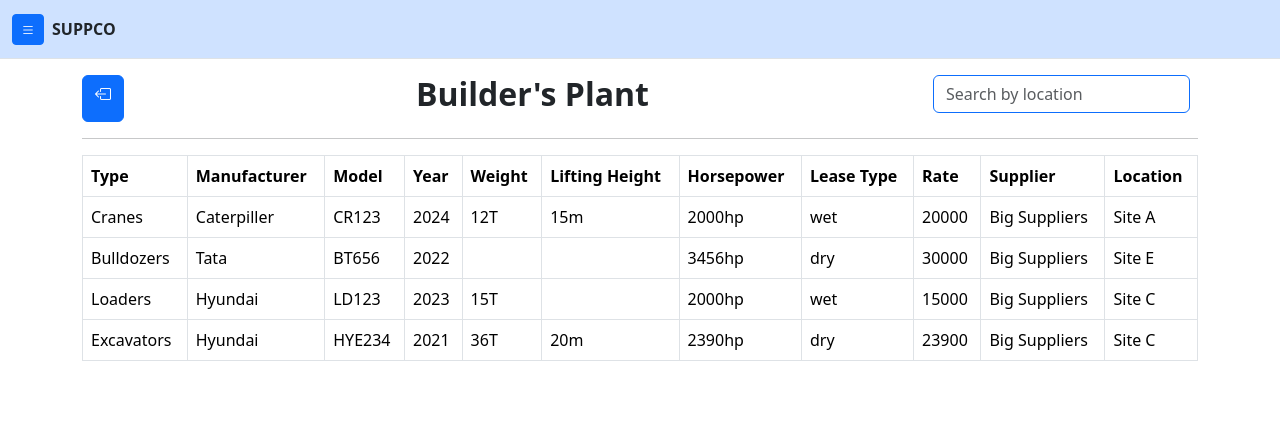
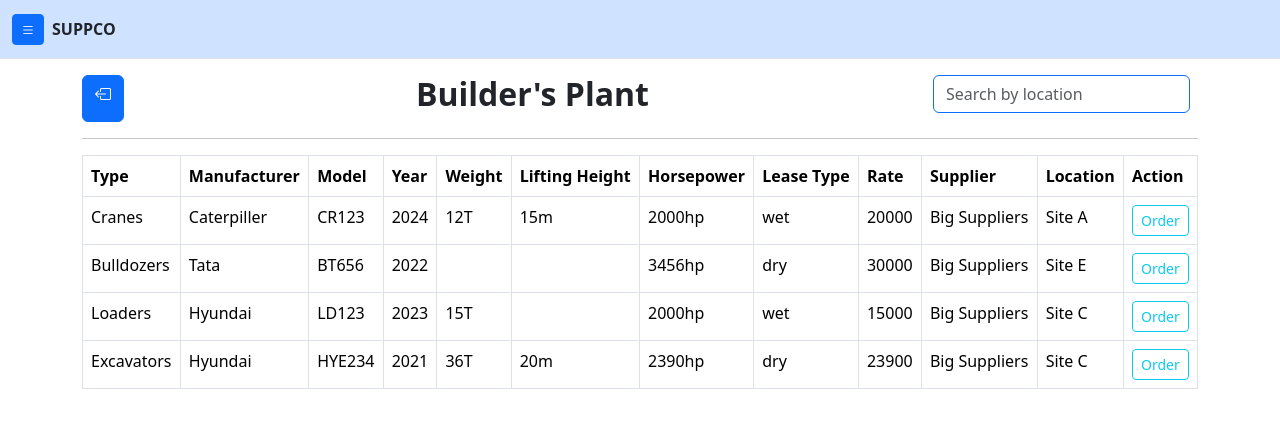
Before and after one commit to dalienst/suppco-contractor, a React (Create React App) app: page /builders-plant in a window 1280 px wide. Shown: the top 428 px of the page. Built offline with nearby package versions, Linux system fonts and the light colour scheme.

Commit message:
start arranged price ordering

```diff
--- a/src/constants/Routes.jsx
+++ b/src/constants/Routes.jsx
@@ -27,6 +27,9 @@ const PlumbingElectricity = React.lazy(() =>
 );
 const ShellEquipment = React.lazy(() => import("../pages/ShellEquipment"));
 const OrderAggregate = React.lazy(() => import("../pages/OrderAggregate"));
+const BuildersPlantOrder = React.lazy(() =>
+  import("../pages/BuildersPlantOrder")
+);
 
 function BaseRouter() {
   return (
@@ -87,6 +90,10 @@ function BaseRouter() {
             path="/order-form/:shellItemId/aggregate"
             element={<AggregateOrderForm />}
           />
+          <Route
+            path="/builders-plant/:plantId/order"
+            element={<BuildersPlantOrder />}
+          />
         </Routes>
       </Suspense>
     </Router>
--- a/src/data/inventory/buidersPlant.jsx
+++ b/src/data/inventory/buidersPlant.jsx
@@ -77,4 +77,5 @@ const buildersPlant = [
   },
 ];
 
+
 export { buildersPlant };
--- a/src/pages/BuildersPlant.jsx
+++ b/src/pages/BuildersPlant.jsx
@@ -57,6 +57,7 @@ function BuildersPlant() {
                   <th>Rate</th>
                   <th>Supplier</th>
                   <th>Location</th>
+                  <th>Action</th>
                 </tr>
               </thead>
               <tbody>
@@ -74,6 +75,14 @@ function BuildersPlant() {
                       <td>{item.ratePerHour}</td>
                       <td>{item.supplier?.name}</td>
                       <td>{item.location}</td>
+                      <td>
+                        <Link
+                          to={`/builders-plant/${item.id}/order`}
+                          className="btn btn-sm btn-outline-info"
+                        >
+                          Order
+                        </Link>
+                      </td>
                     </tr>
                   </>
                 ))}
--- /dev/null
+++ b/src/pages/BuildersPlantOrder.jsx
@@ -0,0 +1,9 @@
+import React from 'react'
+
+function BuildersPlantOrder() {
+  return (
+    <div>BuildersPlantOrder</div>
+  )
+}
+
+export default BuildersPlantOrder
```
